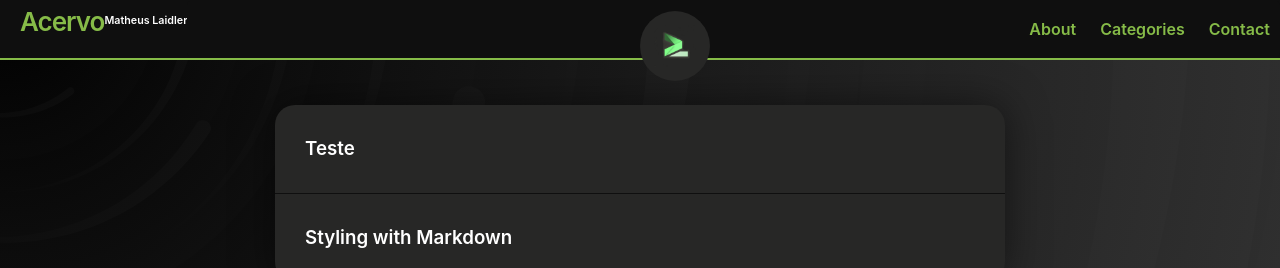
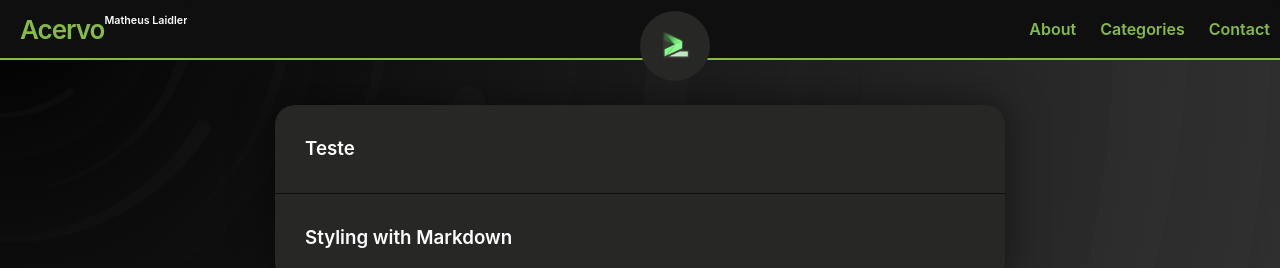
Before and after one commit to matheuslaidler/WayOfSec-Welcome-Theme, a Jekyll site: the page built from index.md, in a window 1280 px wide. Shown: the top 268 px of the page. Built offline with Jekyll 4.4.1, drawn with Linux system fonts in a browser that asks for light colours.

Commit message:
Update header.html

```diff
--- a/_includes/header.html
+++ b/_includes/header.html
@@ -2,8 +2,8 @@
   {%- assign default_paths = site.pages | map: "path" -%}
   {%- assign page_paths = site.header_pages | default: default_paths -%}
   {%- assign titles_size = site.pages | map: 'title' | join: '' | size -%}
-  <p><a class="site-title" rel="author" href="{{ "/" | relative_url }}">{{ site.title | escape }}</a></p>
-  <center><h6> Matheus Laidler</h6></center>
+  <a class="site-title" rel="author" href="{{ "/" | relative_url }}">{{ site.title | escape }}</a>
+  <center><h6><p> Matheus Laidler</p></h6></center>
   {%- if titles_size > 0 -%}
     <nav class="site-nav">
       <input type="checkbox" id="nav-trigger" class="nav-trigger" />
```
